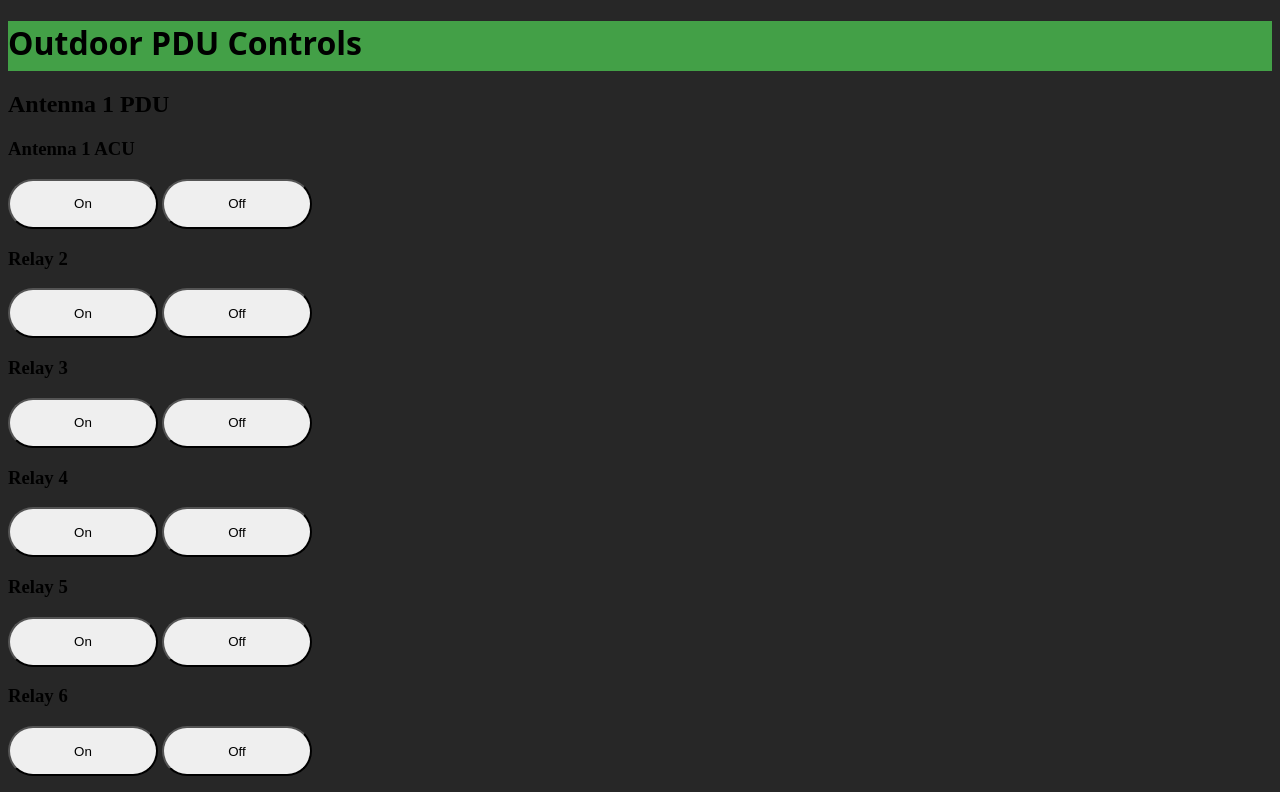
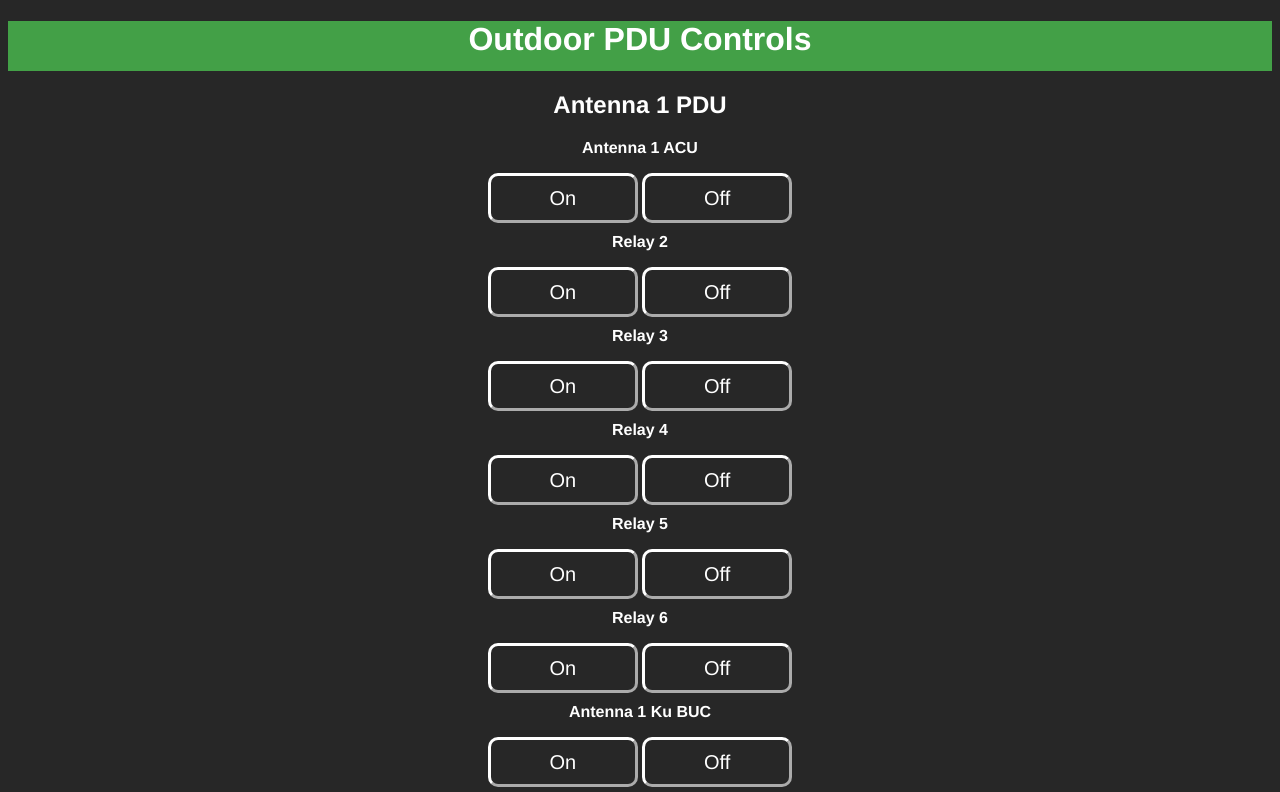
Before and after one commit to Aurelius308/eth008-control, a plain HTML site: page index.html in a window 1280 px wide. Shown: the top 792 px of the page. Drawn offline with Linux system fonts and the light colour scheme.

Commit message:
Update style.css

```diff
--- a/style.css
+++ b/style.css
@@ -1,8 +1,10 @@
 /*
+Mimic the BY theme
 Green to use: #43a047
-
 */
-
+*{
+    font-family: Helvetica;
+}
 body {
     background-color: rgb(39, 39, 39);
 }
@@ -10,18 +12,41 @@ body {
 .top_banner {
     background-color: #43a047;
     height: 50px;
-    font-family: system-ui, -apple-system, BlinkMacSystemFont, 'Segoe UI', Roboto, Oxygen, Ubuntu, Cantarell, 'Open Sans', 'Helvetica Neue', sans-serif;
+    color: white;
+    text-align: center;
 }
 
-button {
+.relayBtn {
     height: 50px;
     width: 150px;
-    border-radius: 50px;
+    border-radius: 10px;
+    font-size: 20px;
+    color: white;
+    background-color: transparent;
+    border-width: 3px;
+    border-color: white;
+    padding: 6px 12px;
 }
 
 button:hover {
     background-color: #43a047;
     height: 50px;
     width: 150px;
-    border-radius: 50px;
+    cursor: pointer;
+    box-shadow: 0 0 12px #43a047;
 }
+
+.pdu1Controls h3 {
+    margin-top: 10px;
+    font-size: 16px;
+    color: white;
+}
+
+h2 {
+    color: white;
+    text-align: center;
+}
+
+div {
+    text-align: center;
+}
```
